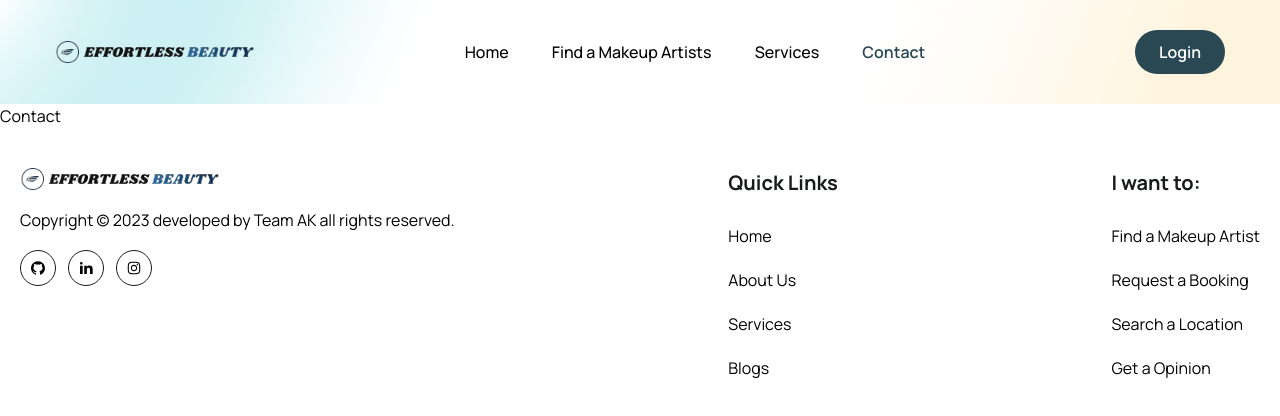
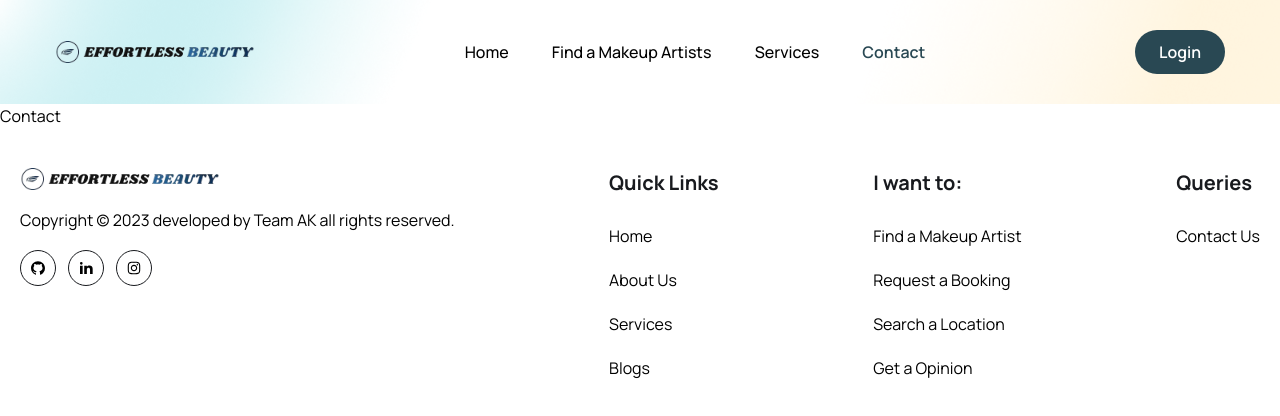
Before and after one commit to alishaaaa20/Effortless_Beauty, a React (Vite) app in the folder frontend/: page /contact in a window 1280 px wide. Shown: the top 416 px of the page. Built offline with nearby package versions, Linux system fonts and the light colour scheme.

Commit message:
Footer completed

```diff
--- a/frontend/src/components/Footer/Footer.jsx
+++ b/frontend/src/components/Footer/Footer.jsx
@@ -118,7 +118,20 @@
           </ul>
          </div>
 
-
+         <div>
+          <h2 className='text-[20px] leading-[30px] font-[700] mb-6 text-headingColor'>
+            Queries
+          </h2>
+          <ul>
+            {quickLinks03.map((item, index) => (
+              <li key={index} className='mb-4'>
+                <Link to={item.path} className='text-[16px] leading-7 font-[400] text-textColor'>
+                  {item.display}
+                </Link>
+              </li>
+            ))}
+          </ul>
+         </div>
           </div>
          </div>
 
```
